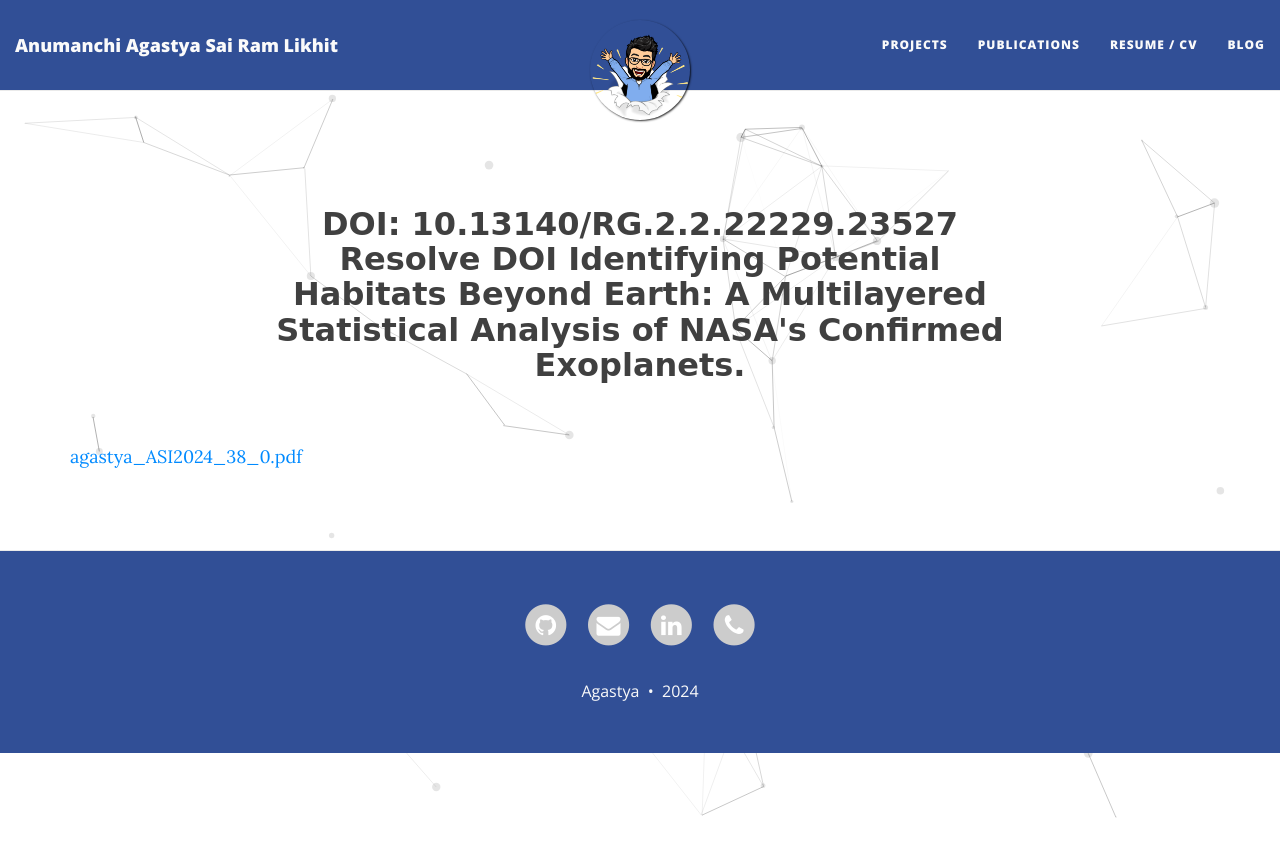
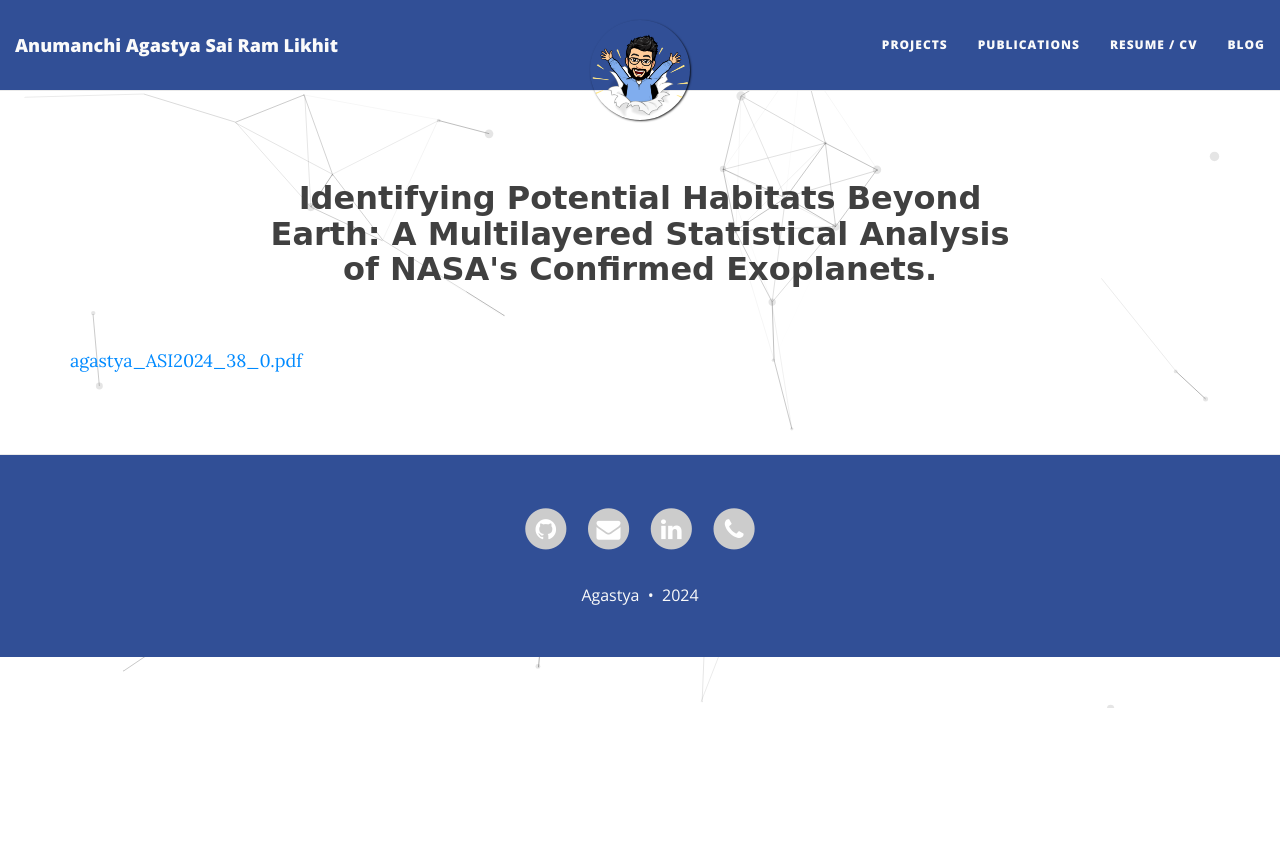
Before and after one commit to astropi-b/astropi-b.github.io, a Jekyll site: the page built from exocluster.md, in a window 1280 px wide. Shown: the top 857 px of the page. Built offline with Jekyll 4.4.1, drawn with Linux system fonts in a browser that asks for light colours; nearby versions of some CDN libraries.

Commit message:
Update exocluster.md

```diff
--- a/exocluster.md
+++ b/exocluster.md
@@ -1,9 +1,6 @@
 ---
 layout: page
-title: "<span style=\"font-family: Comic Sans MS, Comic Sans; font-size:32px;\">
-DOI: 10.13140/RG.2.2.22229.23527
-Resolve DOI
-Identifying Potential Habitats Beyond Earth: A Multilayered Statistical Analysis of NASA's Confirmed Exoplanets. </span> "
+title: "<span style=\"font-family: Comic Sans MS, Comic Sans; font-size:32px;\">Identifying Potential Habitats Beyond Earth: A Multilayered Statistical Analysis of NASA's Confirmed Exoplanets. </span> "
 permalink: /research/exocluster/
 ---
  [agastya_ASI2024_38_0.pdf](https://github.com/user-attachments/files/16397943/agastya_ASI2024_38_0.pdf)
```
